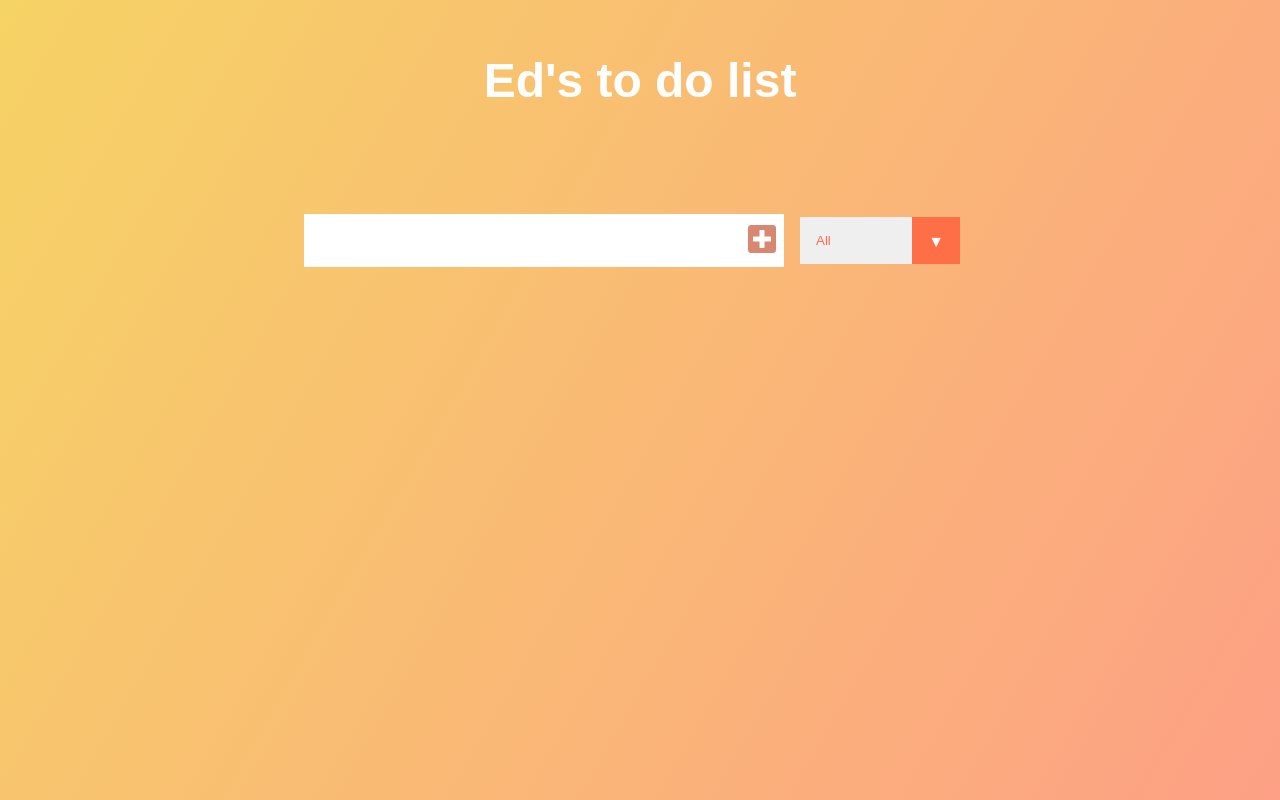
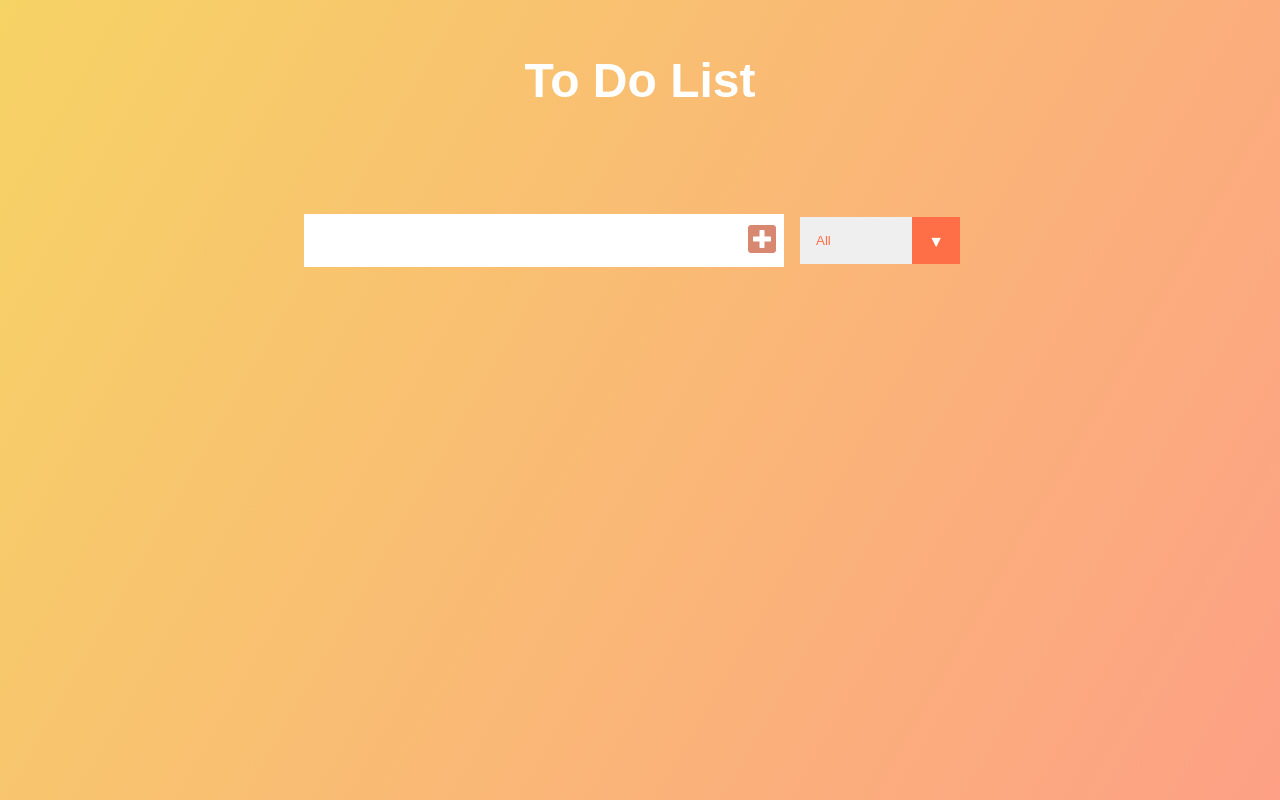
Before and after one commit to DEV-EGo/To-Do-list, a plain HTML site: page index.html in a window 1280 px wide. Drawn offline with Linux system fonts and the light colour scheme.

Commit message:
screenshot

```diff
--- a/index.html
+++ b/index.html
@@ -5,7 +5,7 @@
     <head>
         <meta charset="utf-8">
         <meta http-equiv="X-UA-Compatible" content="IE=edge">
-        <title> to do list</title>
+        <title> Get It Together</title>
         <meta name="description" content="">
         <meta name="viewport" content="width=device-width, initial-scale=1">
 
@@ -25,7 +25,7 @@
     <body>
 
         <header>
-            <h1> Ed's to do list</h1>
+            <h1> To Do List</h1>
         </header>
 
         <form>
```
Also changed, not shown: css/todo list.png (added).
